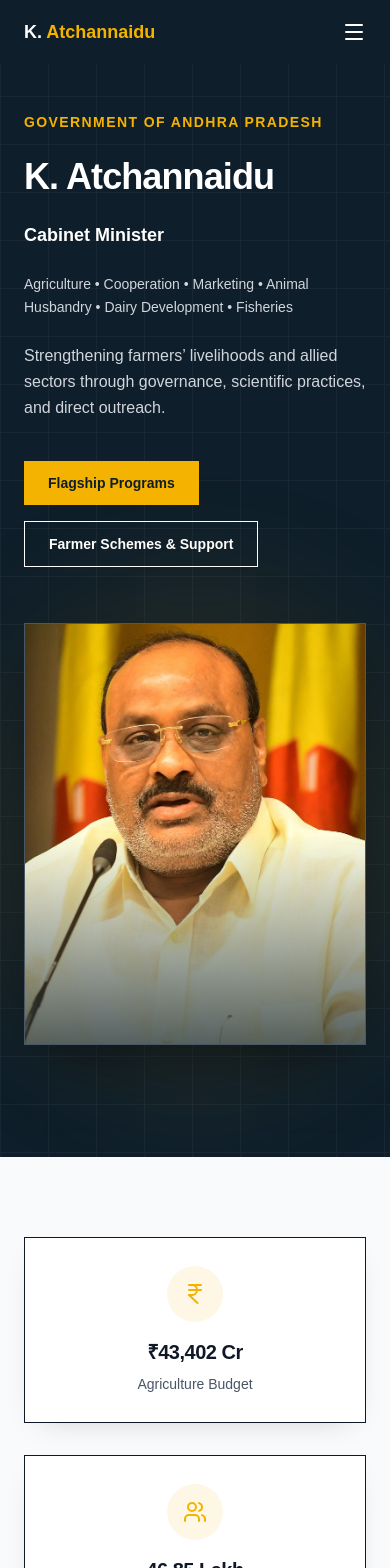
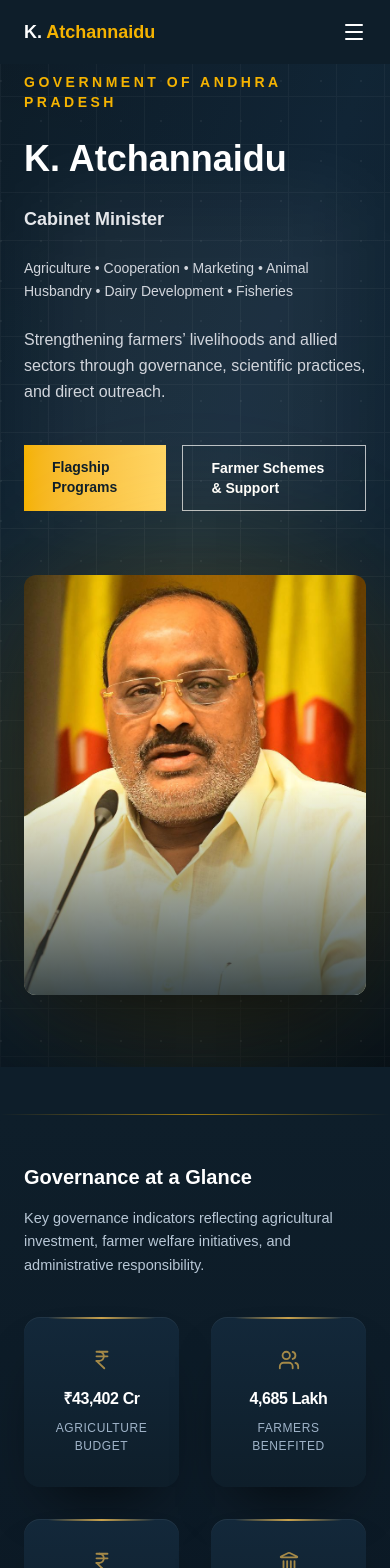
Before and after one commit to BangaruNaiduEarle/k-atchannaidu, a Next.js app: page / in a window 390 px wide. Shown: the top 1568 px of the page. Built offline with nearby package versions, Linux system fonts and the light colour scheme.

Commit message:
home page final

```diff
--- /dev/null
+++ b/src/app/components/home/AnimatedNumber.js
@@ -0,0 +1,27 @@
+"use client";
+import { useEffect, useState } from "react";
+
+export default function AnimatedNumber({ value, duration = 1200 }) {
+  const [display, setDisplay] = useState(0);
+
+  useEffect(() => {
+    let start = 0;
+    const end = Number(value.replace(/[^0-9]/g, ""));
+    const startTime = performance.now();
+
+    function animate(time) {
+      const progress = Math.min((time - startTime) / duration, 1);
+      const current = Math.floor(progress * end);
+      setDisplay(current);
+      if (progress < 1) requestAnimationFrame(animate);
+    }
+
+    requestAnimationFrame(animate);
+  }, [value, duration]);
+
+  return (
+    <span>
+      {value.replace(/[0-9,.]+/, display.toLocaleString("en-IN"))}
+    </span>
+  );
+}
--- a/src/app/page.js
+++ b/src/app/page.js
@@ -11,24 +11,26 @@
   Landmark,
   ExternalLink,
 } from "lucide-react";
+
 import HomeMarquee from "./components/home/HomeMarquee";
+import AnimatedNumber from "./components/home/AnimatedNumber";
 
 /* ----------------------------------
-   ANIMATION SYSTEM (REFINED 2030)
+   MOTION SYSTEM (PRESTIGE)
 ----------------------------------- */
 
 const fadeUp = {
-  hidden: { opacity: 0, y: 10 },
+  hidden: { opacity: 0, y: 14 },
   visible: {
     opacity: 1,
     y: 0,
-    transition: { duration: 0.55, ease: "easeOut" },
+    transition: { duration: 0.6, ease: "easeOut" },
   },
 };
 
 const stagger = {
   visible: {
-    transition: { staggerChildren: 0.12 },
+    transition: { staggerChildren: 0.14 },
   },
 };
 
@@ -38,49 +40,104 @@
 
 export default function HomePage() {
   return (
-    <main className="bg-white text-gray-900 overflow-x-hidden">
+    <main className="bg-[#F7FAFC] text-gray-900 overflow-x-hidden">
 
-      {/* ================= HERO (UNCHANGED LAYOUT) ================= */}
-      <section className="relative bg-[#0E1E2A] text-white overflow-hidden">
+      {/* ================= HERO ================= */}
+      <section className="relative bg-gradient-to-br from-[#0E1E2A] via-[#12283A] to-[#0E1E2A] text-white overflow-hidden">
         <div className="absolute inset-0 opacity-[0.04] bg-[linear-gradient(to_right,white_1px,transparent_1px),linear-gradient(to_bottom,white_1px,transparent_1px)] bg-[size:48px_48px]" />
+        {/* ================= HERO BACKGROUND (ADD HERE) ================= */}
+        <div className="absolute inset-0 overflow-hidden pointer-events-none">
+
+          {/* base grid */}
+          <div
+            className="absolute inset-0 opacity-[0.05]
+      bg-[linear-gradient(to_right,white_1px,transparent_1px),
+          linear-gradient(to_bottom,white_1px,transparent_1px)]
+      bg-[size:48px_48px]"
+          />
+
+          {/* soft premium boxes */}
+          <div className="absolute top-[18%] left-[10%] w-[320px] h-[320px]
+      bg-white/5 rounded-3xl blur-2xl"
+          />
+
+          <div className="absolute bottom-[20%] right-[12%] w-[260px] h-[260px]
+      bg-white/4 rounded-3xl blur-2xl"
+          />
+
+          {/* vignette */}
+          <div className="absolute inset-0 bg-gradient-to-b
+      from-black/10 via-transparent to-black/40"
+          />
+        </div>
+
+
+        <div className="absolute inset-0 opacity-[0.05]
+          bg-[radial-gradient(circle_at_1px_1px,white_1px,transparent_1px)]
+          bg-[size:40px_40px]"
+        />
 
         <motion.div
           initial="hidden"
           animate="visible"
           variants={stagger}
-          className="relative max-w-7xl mx-auto px-6 py-28 grid md:grid-cols-2 gap-14 items-center"
+          className="relative max-w-7xl mx-auto px-6 py-18 md:py-28 grid md:grid-cols-2 gap-16 items-center"
         >
           {/* LEFT */}
           <div className="space-y-6 relative">
-            <div className="absolute -left-6 top-0 h-full w-[2px] bg-[#F5B301]/40 hidden md:block" />
+            <div className="absolute -left-6 top-0 h-full w-[2px]
+              bg-gradient-to-b from-[#F5B301]/60 to-transparent hidden md:block"
+            />
 
-            <motion.p variants={fadeUp} className="text-sm uppercase tracking-widest text-[#F5B301] font-semibold">
+            <motion.p variants={fadeUp}
+              className="text-sm uppercase tracking-[0.25em] text-[#F5B301] font-semibold"
+            >
               Government of Andhra Pradesh
             </motion.p>
 
-            <motion.h1 variants={fadeUp} className="text-4xl md:text-5xl font-extrabold leading-[1.15] tracking-tight">
+            <motion.h1 variants={fadeUp}
+              className="text-4xl md:text-5xl font-extrabold leading-tight"
+            >
               K. Atchannaidu
             </motion.h1>
 
-            <motion.p variants={fadeUp} className="text-lg font-semibold">
+            <motion.p variants={fadeUp}
+              className="text-lg font-semibold text-[#E5E7EB]"
+            >
               Cabinet Minister
             </motion.p>
 
-            <motion.p variants={fadeUp} className="text-sm text-gray-300 leading-relaxed">
+            <motion.p variants={fadeUp}
+              className="text-sm text-gray-300 leading-relaxed"
+            >
               Agriculture • Cooperation • Marketing • Animal Husbandry •
               Dairy Development • Fisheries
             </motion.p>
 
-            <motion.p variants={fadeUp} className="text-gray-300 max-w-xl leading-relaxed">
+            <motion.p variants={fadeUp}
+              className="text-gray-300 max-w-xl leading-relaxed"
+            >
               Strengthening farmers’ livelihoods and allied sectors through
               governance, scientific practices, and direct outreach.
             </motion.p>
 
-            <motion.div variants={fadeUp} className="flex flex-wrap gap-4 pt-4">
-              <a href="/programs" className="px-6 py-3 bg-[#F5B301] text-[#0E1E2A] font-bold text-sm hover:bg-[#e0a800] hover:-translate-y-[1px] transition-all">
+            <motion.div variants={fadeUp} className="flex gap-4 pt-4">
+              <a
+                href="/programs"
+                className="px-7 py-3 bg-gradient-to-r from-[#F5B301] to-[#FFD666]
+                  text-[#0E1E2A] font-bold text-sm
+                  hover:shadow-[0_12px_30px_-10px_rgba(245,179,1,0.6)]
+                  transition-all"
+              >
                 Flagship Programs
               </a>
-              <a href="/schemes" className="px-6 py-3 border border-white text-white font-bold text-sm hover:bg-white hover:text-[#0E1E2A] transition-colors">
+
+              <a
+                href="/schemes"
+                className="px-7 py-3 border border-white/70 text-white
+                  font-bold text-sm hover:bg-white hover:text-[#0E1E2A]
+                  transition-all"
+              >
                 Farmer Schemes & Support
               </a>
             </motion.div>
@@ -88,58 +145,142 @@
 
           {/* RIGHT IMAGE */}
           <motion.div
-            initial={{ opacity: 0, x: 32 }}
+            initial={{ opacity: 0, x: 36 }}
             animate={{ opacity: 1, x: 0 }}
             transition={{ duration: 0.9, ease: "easeOut" }}
             className="relative w-full max-w-md mx-auto md:mx-0"
           >
-            <div className="absolute -inset-8 bg-[#F5B301]/10 blur-3xl rounded-full" />
-            <div className="relative overflow-hidden border border-white/20 bg-[#1a2f3f] shadow-[0_20px_60px_-20px_rgba(0,0,0,0.6)]">
+            <div className="absolute -inset-10 bg-[#F5B301]/15 blur-3xl rounded-full" />
+
+            <div className="relative overflow-hidden rounded-xl bg-[#132C40]
+              shadow-[0_30px_80px_-30px_rgba(0,0,0,0.7)]"
+            >
               <img
                 src="/assets/home-assembly.png"
-                alt="K. Atchannaidu – Cabinet Minister, Government of Andhra Pradesh"
-                className="w-full h-[420px] object-cover scale-[1.02] transition-transform duration-[1200ms] hover:scale-[1.04]"
+                alt="K. Atchannaidu"
+                className="w-full h-[420px] object-cover
+                  transition-transform duration-[1400ms]
+                  hover:scale-[1.05]"
               />
-              <div className="absolute inset-0 bg-gradient-to-t from-[#0E1E2A]/70 via-transparent to-transparent" />
+              <div className="absolute inset-0 bg-gradient-to-t
+                from-[#0E1E2A]/80 via-transparent to-transparent"
+              />
             </div>
           </motion.div>
         </motion.div>
       </section>
 
-      {/* ================= GOVERNANCE SNAPSHOT (NEXT LEVEL) ================= */}
-      <section className="bg-[#F9FAFB] border-b">
+      {/* SECTION DIVIDER */}
+      <div className="relative h-12 md:h-24 bg-[#0E1E2A]">
+        <div className="absolute inset-x-0 bottom-0 h-[1px]
+    bg-gradient-to-r from-transparent via-[#F5B301]/60 to-transparent" />
+      </div>
+
+
+
+      {/* ================= GOVERNANCE AT A GLANCE ================= */}
+      <section className="bg-gradient-to-b from-[#0E1E2A] to-[#0B1723] text-white">
         <motion.div
           initial="hidden"
           whileInView="visible"
-          viewport={{ once: true, margin: "-80px" }}
+          viewport={{ once: true }}
           variants={stagger}
-          className="max-w-7xl mx-auto px-6 py-20 grid sm:grid-cols-2 lg:grid-cols-6 gap-8"
+          className="max-w-7xl mx-auto px-6 py-12 md:py-28"
         >
-          <Stat icon={IndianRupee} label="Agriculture Budget" value="₹43,402 Cr" />
-          <Stat icon={Users} label="Farmers Benefited" value="46.85 Lakh" />
-          <Stat icon={IndianRupee} label="Income Support" value="₹20,000 / year" />
-          <Stat icon={Landmark} label="Major Portfolios" value="6" />
-          <Stat icon={Users} label="Elected MLA" value="6 Times" />
-          <Stat icon={Landmark} label="Cabinet Minister" value="Srikakulam District" />
+          {/* Section title */}
+          <motion.h3
+            variants={fadeUp}
+            className="text-xl md:text-2xl font-extrabold mb-4 text-white"
+            style={{ fontFamily: "Poppins, sans-serif" }}
+          >
+            Governance at a Glance
+          </motion.h3>
+
+          {/* Subtitle */}
+          <motion.p
+            variants={fadeUp}
+            className="text-[14.5px] text-[#B8C7D6] max-w-2xl mb-10 md:mb-20 leading-relaxed"
+          >
+            Key governance indicators reflecting agricultural investment,
+            farmer welfare initiatives, and administrative responsibility.
+          </motion.p>
+
+          {/* Cards */}
+          <div className="grid grid-cols-2 md:grid-cols-3 lg:grid-cols-6 gap-8">
+            <StatCard icon={IndianRupee} label="Agriculture Budget" value="₹43,402 Cr" />
+            <StatCard icon={Users} label="Farmers Benefited" value="46.85 Lakh" />
+            <StatCard icon={IndianRupee} label="Income Support" value="₹20,000 / year" />
+            <StatCard icon={Landmark} label="Major Portfolios" value="6" />
+            <StatCard icon={Users} label="Elected MLA" value="6 Times" />
+            <StatCard icon={Landmark} label="Cabinet Minister" value="Srikakulam District" />
+          </div>
         </motion.div>
       </section>
 
-      {/* ================= FIELD ENGAGEMENT (MARQUEE) ================= */}
+
+      {/* ================= PUBLIC ENGAGEMENT ================= */}
+      <section className="relative bg-gradient-to-b from-white to-[#F7FAFC]">
+        {/* soft top divider */}
+        <div className="absolute inset-x-0 top-0 h-[1px] bg-gradient-to-r from-transparent via-[#E6D19C] to-transparent" />
+
+        <div className="max-w-7xl mx-auto px-6 pt-14 md:pt-28">
+          <motion.h3
+            variants={fadeUp}
+            initial="hidden"
+            whileInView="visible"
+            className="text-2xl font-extrabold text-[#0E1E2A] mb-3"
+            style={{ fontFamily: "Poppins, sans-serif" }}
+          >
+            Public Engagement & Field Outreach
+          </motion.h3>
+
+          <motion.p
+            variants={fadeUp}
+            initial="hidden"
+            whileInView="visible"
+            className="text-gray-600 max-w-2xl"
+          >
+            Direct interaction with farmers, communities, and stakeholders across
+            Andhra Pradesh to ensure inclusive and responsive governance.
+          </motion.p>
+        </div>
+
+        {/* edge fade */}
+        <div className="pointer-events-none absolute inset-y-0 left-0 w-24 bg-gradient-to-r from-[#F7FAFC] to-transparent" />
+        <div className="pointer-events-none absolute inset-y-0 right-0 w-24 bg-gradient-to-l from-[#F7FAFC] to-transparent" />
+
         <HomeMarquee />
+      </section>
 
-      {/* ================= FLAGSHIP PROGRAMS (NEXT LEVEL) ================= */}
-      <section className="max-w-7xl mx-auto px-6 py-28">
-        <motion.header variants={fadeUp} initial="hidden" whileInView="visible" viewport={{ once: true }} className="mb-20 max-w-3xl">
-          <h2 className="text-3xl md:text-4xl font-extrabold mb-4">
+
+
+
+      {/* ================= FLAGSHIP PROGRAMS ================= */}
+      <section className="max-w-7xl mx-auto px-6 py-10 md:py-24" style={{ fontFamily: "Poppins, sans-serif" }}>
+        <motion.header
+          variants={fadeUp}
+          initial="hidden"
+          whileInView="visible"
+          className="mb-10 md:mb-20 max-w-3xl"
+        >
+          <div className="mb-4 flex items-center gap-4">
+            {/* refined authority line */}
+            <span className="w-8 h-[2px] bg-gradient-to-r from-[#C9A24D] to-[#E6D19C]" />
+
+            <h2 className="text-2xl md:text-4xl font-extrabold text-[#0E1E2A]">
               Flagship Programs
             </h2>
-          <p className="text-gray-600 leading-relaxed">
-            Government initiatives focused on farmer welfare, scientific
-            agriculture, allied sectors, and sustainable livelihoods.
+          </div>
+
+          <p className="text-[15.5px] text-[#5A6B7A] leading-relaxed">
+            Government initiatives focused on farmer welfare, scientific agriculture,
+            allied sectors, and sustainable livelihoods.
           </p>
         </motion.header>
 
-        <motion.div variants={stagger} initial="hidden" whileInView="visible" viewport={{ once: true, margin: "-80px" }} className="grid md:grid-cols-2 lg:grid-cols-3 gap-10">
+        <motion.div variants={stagger} initial="hidden" whileInView="visible"
+          className="grid md:grid-cols-2 lg:grid-cols-3 gap-6 md:gap-12"
+        >
           <Program icon={Sprout} title="Polam Pilustundi" desc="Direct outreach bringing scientists and officials to farmers’ fields." />
           <Program icon={IndianRupee} title="Annadata Sukhibhava" desc="₹20,000 annual income support through DBT." />
           <Program icon={Leaf} title="Soil Health Mission" desc="4.3 lakh soil tests with scientific recommendations." />
@@ -147,21 +288,67 @@
           <Program icon={Droplet} title="Drip Irrigation Expansion" desc="3 lakh hectare target with up to 55% subsidy." />
         </motion.div>
 
-        <motion.div variants={fadeUp} initial="hidden" whileInView="visible" viewport={{ once: true }} className="mt-16">
-          <a href="/programs" className="inline-flex items-center gap-2 font-bold text-sm text-[#0E1E2A] hover:text-[#F5B301] transition-colors">
-            View all programs <ExternalLink size={16} />
+        <motion.div
+          variants={fadeUp}
+          initial="hidden"
+          whileInView="visible"
+          className="mt-16"
+        >
+          <a
+            href="/programs"
+            className="
+      group
+      inline-flex items-center gap-2
+      text-[14px] font-semibold tracking-wide
+      text-[#0E1E2A]
+      relative
+    "
+          >
+            <span className="relative">
+              View all programs
+              {/* underline accent */}
+              <span
+                className="
+          absolute left-0 -bottom-1 h-[2px] w-full
+          bg-gradient-to-r from-[#C9A24D] to-[#E6D19C]
+          scale-x-0 group-hover:scale-x-100
+          origin-left
+          transition-transform duration-300
+        "
+              />
+            </span>
+
+            <ExternalLink
+              size={16}
+              className="
+        text-[#C9A24D]
+        group-hover:translate-x-[2px]
+        transition-transform duration-300
+      "
+            />
           </a>
         </motion.div>
+
       </section>
 
-      {/* ================= MINISTER MESSAGE (NEXT LEVEL) ================= */}
-      <section className="bg-[#F9FAFB] border-t">
-        <motion.div variants={fadeUp} initial="hidden" whileInView="visible" viewport={{ once: true }} className="max-w-4xl mx-auto px-6 py-28">
-          <h3 className="text-2xl font-extrabold mb-10">
+
+      {/* ministry meggage */}
+      <section className="bg-gradient-to-b from-white to-[#F7FAFC]" style={{ fontFamily: "Poppins, sans-serif" }}>
+        <motion.div
+          variants={fadeUp}
+          initial="hidden"
+          whileInView="visible"
+          className="max-w-4xl mx-auto px-6  py-16 md:py-24"
+        >
+          <h3 className="text-2xl font-extrabold mb-6 md:mb-12 text-[#0E1E2A]">
             Minister’s Message
           </h3>
 
-          <div className="space-y-6 text-[15.5px] leading-[1.8] text-gray-700">
+          <div className="relative pl-10">
+            {/* authority marker */}
+            <div className="absolute left-0 top-1 h-10 w-[3px] bg-gradient-to-b from-[#C9A24D] to-transparent" />
+
+            <div className="space-y-6 text-[16px] leading-[1.9] text-[#445566]">
               <p>
                 Agriculture sustains more than 60% of Andhra Pradesh’s population and
                 contributes nearly 35% to the State’s GDP.
@@ -171,9 +358,11 @@
                 governance, we are committed to strengthening rural livelihoods.
               </p>
             </div>
+          </div>
 
-          <p className="mt-10 font-bold tracking-wide">
-            — K. Atchannaidu<br />
+          <p className="mt-14 font-semibold tracking-wide text-[#0E1E2A]">
+            — K. Atchannaidu
+            <br />
             <span className="text-sm text-gray-600">
               Cabinet Minister, Government of Andhra Pradesh
             </span>
@@ -181,54 +370,187 @@
         </motion.div>
       </section>
 
-      {/* ================= PUBLIC SUPPORT (NEXT LEVEL) ================= */}
-      <section className="max-w-7xl mx-auto px-6 py-28">
-        <motion.h3 variants={fadeUp} initial="hidden" whileInView="visible" viewport={{ once: true }} className="text-2xl font-extrabold mb-12">
+
+
+
+      {/* ================= PUBLIC SUPPORT (PREMIUM) ================= */}
+      <section
+        className="bg-gradient-to-b from-[#F6F9FC] to-white"
+        style={{ fontFamily: "Poppins, sans-serif" }}
+      >
+        <motion.div
+          initial="hidden"
+          whileInView="visible"
+          viewport={{ once: true }}
+          variants={stagger}
+          className="max-w-7xl mx-auto px-6 py-10 md:py-24"
+        >
+
+          {/* Heading */}
+          <motion.h3
+            variants={fadeUp}
+            className="text-2xl font-extrabold mb-4 text-[#0B1F33]"
+          >
             Farmer & Public Support
           </motion.h3>
 
-        <motion.div variants={stagger} initial="hidden" whileInView="visible" viewport={{ once: true }} className="grid md:grid-cols-3 gap-10">
-          <Support title="Farmer Helpline" value="155251" />
-          <Support title="Scheme Portal" value="annadathasukhibhava.ap.gov.in" />
-          <Support title="Constituency Office" value="Tekkali, Srikakulam District" />
+          {/* Subheading */}
+          <motion.p
+            variants={fadeUp}
+            className="text-[15.5px] text-[#5A6B7A] max-w-2xl mb-20 leading-relaxed"
+          >
+            Dedicated channels ensuring timely assistance, transparent access to
+            government schemes, and direct constituency-level support.
+          </motion.p>
+
+          {/* Cards */}
+          <div className="grid md:grid-cols-3 gap-8 md:gap-14">
+            <SupportCard
+              title="Farmer Helpline"
+              value="155251"
+              highlight
+            />
+            <SupportCard
+              title="Scheme Portal"
+              value="annadathasukhibhava.ap.gov.in"
+            />
+            <SupportCard
+              title="Constituency Office"
+              value="Tekkali, Srikakulam District"
+            />
+          </div>
+
         </motion.div>
       </section>
+
 
     </main>
   );
 }
 
 /* ----------------------------------
-   COMPONENTS (UPGRADED DESIGN)
+   COMPONENTS
 ----------------------------------- */
 
-function Stat({ icon: Icon, label, value }) {
+function SupportCard({ title, value, highlight }) {
   return (
-    <motion.div variants={fadeUp} className="bg-white border p-7 text-center hover:-translate-y-[2px] transition-all duration-300 shadow-[0_10px_30px_-18px_rgba(0,0,0,0.25)]">
-      <div className="inline-flex p-4 rounded-full bg-[#F5B301]/10 mb-4">
-        <Icon className="text-[#F5B301]" />
-      </div>
-      <p className="text-xl font-extrabold tracking-tight">{value}</p>
-      <p className="text-sm text-gray-600 mt-2">{label}</p>
+    <motion.div
+      variants={fadeUp}
+      className="
+        relative
+        rounded-2xl
+        px-9 py-12
+        bg-gradient-to-b from-white to-[#F7FAFD]
+        border border-[#E6EDF3]
+        shadow-[0_18px_40px_-28px_rgba(14,30,42,0.35)]
+        hover:-translate-y-[2px]
+        transition-all duration-500
+      "
+    >
+      {/* left authority line */}
+      <div
+        className={`
+          absolute left-0 top-6 bottom-6 w-[3px]
+         bg-[#C9A24D]
+        `}
+      />
+
+      {/* top micro divider */}
+      <div className="mb-6 h-[1px] w-10 bg-[#C9A24D]/60" />
+
+      {/* title */}
+      <p className="text-[11px] uppercase tracking-[0.18em] text-[#6B7C8C] mb-3">
+        {title}
+      </p>
+
+      {/* value */}
+      <p
+        className="
+          text-[18px] font-semibold leading-snug break-words
+          text-[#0E1E2A]
+        "
+      >
+        {value}
+      </p>
     </motion.div>
   );
 }
 
-function Program({ icon: Icon, title, desc }) {
+function StatCard({ icon: Icon, label, value }) {
   return (
-    <motion.div variants={fadeUp} className="border p-8 bg-white hover:shadow-xl hover:-translate-y-[4px] transition-all duration-300">
-      <div className="inline-flex p-4 bg-[#F5B301]/10 rounded-lg mb-6">
-        <Icon className="text-[#F5B301]" />
-      </div>
-      <h4 className="font-bold text-lg mb-3">{title}</h4>
-      <p className="text-sm text-gray-600 leading-relaxed">{desc}</p>
+    <motion.div
+      variants={fadeUp}
+      className="
+        relative
+        rounded-2xl
+        px-7 py-8
+        bg-gradient-to-b from-[#13283A] to-[#0E1E2A]
+        shadow-[inset_0_1px_0_rgba(255,255,255,0.06),0_30px_60px_-30px_rgba(0,0,0,0.8)]
+        hover:-translate-y-[2px]
+        transition-all duration-300
+      "
+    >
+      {/* top accent */}
+      <div className="absolute inset-x-6 top-0 h-[2px] bg-gradient-to-r from-transparent via-[#C9A24D] to-transparent" />
+
+      <Icon className="mx-auto mb-4 text-[#C9A24D] opacity-80" size={22} />
+
+      <p className="text-base text-center md:text-[20px] font-extrabold tracking-tight text-white">
+        <AnimatedNumber value={value} />
+      </p>
+
+      <p className="text-[12px] text-center uppercase tracking-wider text-[#9FB3C8] mt-2">
+        {label}
+      </p>
     </motion.div>
   );
 }
 
+
+
+
+
+
+function Program({ icon: Icon, title, desc }) {
+  return (
+    <motion.div
+      variants={fadeUp}
+      className="
+        relative
+        rounded-3xl
+        p-9
+        bg-white
+        shadow-[0_40px_80px_-45px_rgba(14,30,42,0.45)]
+        hover:-translate-y-[5px]
+        transition-all duration-300
+      "
+    >
+      {/* top accent */}
+      <div className="absolute inset-x-8 top-0 h-[2px] bg-gradient-to-r from-transparent via-[#C9A24D] to-transparent" />
+
+      <div className="inline-flex p-4 rounded-xl mb-6 bg-[#F8FAFC] border border-[#E3E9EF]">
+        <Icon className="text-[#C9A24D]" size={22} />
+      </div>
+
+      <h4 className="font-semibold text-[17px] mb-3 text-[#0E1E2A]">
+        {title}
+      </h4>
+
+      <p className="text-[14px] leading-relaxed text-[#5F6F7E]">
+        {desc}
+      </p>
+    </motion.div>
+  );
+}
+
+
 function Support({ title, value }) {
   return (
-    <motion.div variants={fadeUp} className="border p-8 bg-white hover:bg-[#F9FAFB] transition-colors duration-300">
+    <motion.div variants={fadeUp}
+      className="rounded-2xl p-9
+        bg-gradient-to-br from-white to-[#F4F8FB]
+        shadow-[0_30px_60px_-35px_rgba(14,30,42,0.35)]"
+    >
       <p className="text-sm text-gray-600 mb-2">{title}</p>
       <p className="font-bold tracking-wide">{value}</p>
     </motion.div>
```
Also changed, not shown: src/app/components/home/HomeMarquee.js (+30 -18 lines). Lines whose indentation alone changed are shown as unchanged.
